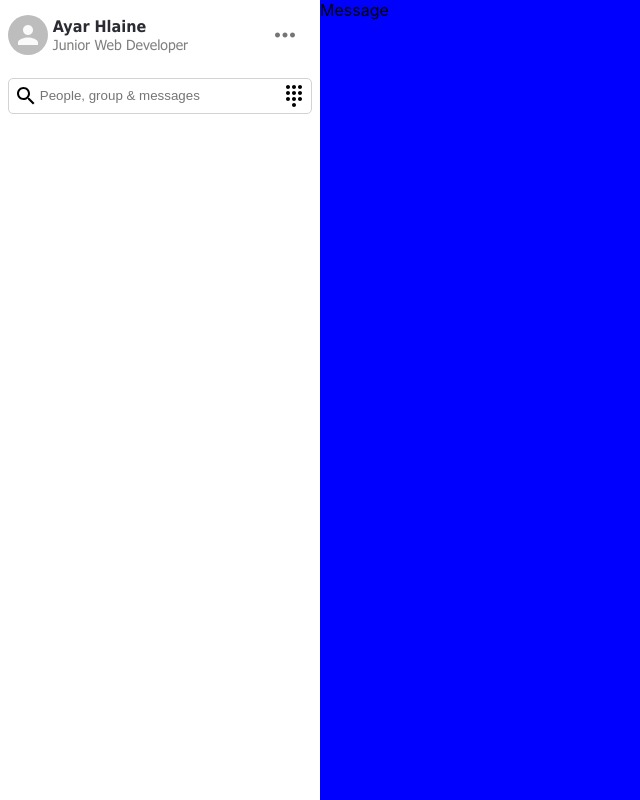
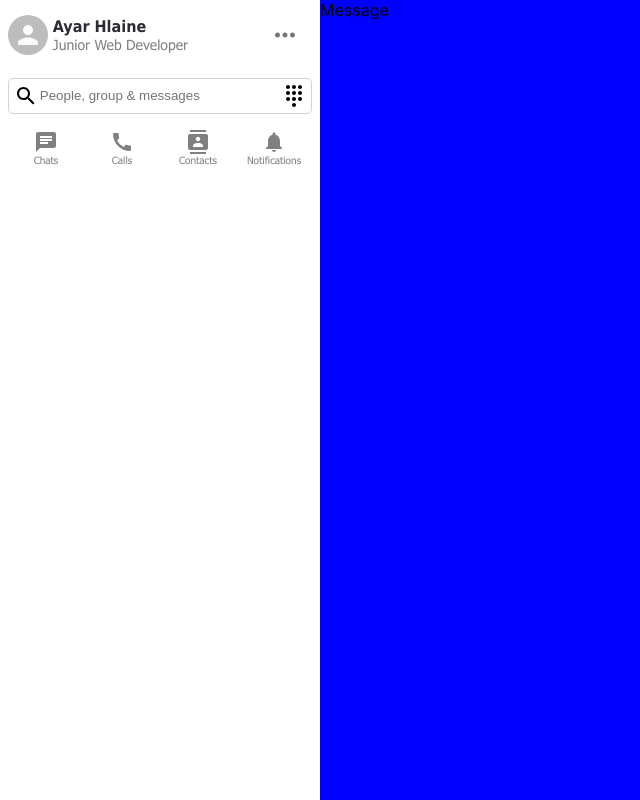
Before and after one commit to ayarhlaine/skype-clone, a React (Create React App) app: page / in a window 1280 px wide. Shown: the whole page, without its empty margins (0-640 px from the left). Built offline with nearby package versions, Linux system fonts and the light colour scheme.

Commit message:
✨ Added Tab Icons

```diff
--- a/src/SideBar/SideBar.jsx
+++ b/src/SideBar/SideBar.jsx
@@ -1,14 +1,14 @@
 import React from 'react';
 import Profile from './Profile/Profile';
 import Search from './Search/Search';
+import Tabs from './Tabs/Tabs';
 import './SideBar.scss';
 const SideBar = () => {
     return (
         <div className='sidebar'>
             <Profile />
             <Search />
-
-            {/* Tabs */}
+            <Tabs />
             {/* Header Buttons */}
             {/* Tab Content */}
         </div>
--- /dev/null
+++ b/src/SideBar/Tabs/Tabs.jsx
@@ -0,0 +1,48 @@
+import React, { useState } from 'react';
+import ChatIcon from '@material-ui/icons/Chat';
+import CallIcon from '@material-ui/icons/Call';
+import ContactsIcon from '@material-ui/icons/Contacts';
+import NotificationsIcon from '@material-ui/icons/Notifications';
+import './Tabs.scss';
+const tabs = {
+    chat: 1,
+    call: 2,
+    contact: 3,
+    notification: 4,
+}
+const Tabs = () => {
+    const [activeTab, setActiveTab] = useState(null);
+    const { chat, call, contact, notification } = tabs;
+    return (
+        <div className='tabs'>
+            <div className="tabs__container">
+                <div
+                className={`tabs__tab ${activeTab === chat ? 'tabs__tab--active' : ''}`}
+                onClick={() => setActiveTab(chat)}>
+                    <ChatIcon />
+                    <span>Chats</span>
+                </div>
+                <div
+                className={`tabs__tab ${activeTab === call ? 'tabs__tab--active' : ''}`}
+                onClick={() => setActiveTab(call)}>
+                    <CallIcon />
+                    <span>Calls</span>
+                </div>
+                <div
+                className={`tabs__tab ${activeTab === contact ? 'tabs__tab--active' : ''}`}
+                onClick={() => setActiveTab(contact)}>
+                    <ContactsIcon />
+                    <span>Contacts</span>
+                </div>
+                <div
+                className={`tabs__tab ${activeTab === notification ? 'tabs__tab--active' : ''}`}
+                onClick={() => setActiveTab(notification)}>
+                    <NotificationsIcon />
+                    <span>Notifications</span>
+                </div>
+            </div>
+        </div>
+    )
+}
+
+export default Tabs
--- /dev/null
+++ b/src/SideBar/Tabs/Tabs.scss
@@ -0,0 +1,30 @@
+@import 'styles/colors';
+@import 'styles/fonts';
+.tabs {
+    display: flex;
+    flex: 1;
+    padding: 0.5rem;
+    .tabs__container{
+        display: flex;
+        flex: 1;
+        .tabs__tab {
+            flex: 1;
+            flex-direction: column;
+            display: flex;
+            align-items: center;
+            justify-content: center;
+            color: gray;
+            cursor: pointer;
+            span {
+                font-size: 10px;
+                font-family: $font-family;
+            }
+            .MuiSvgIcon-root:hover{
+                color: $skype-black-color;
+            }
+        }
+        .tabs__tab--active{
+            color: $skype-blue-color;
+        }
+    }
+}
```
